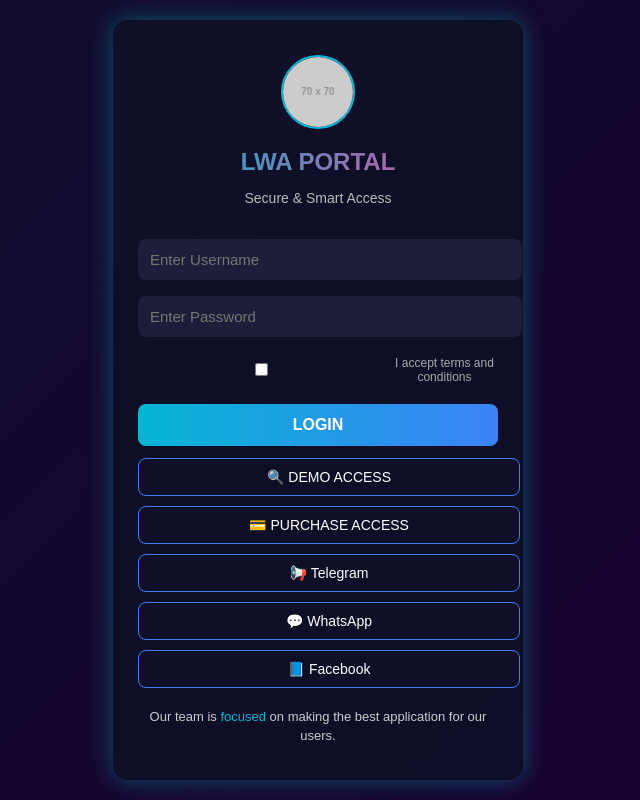
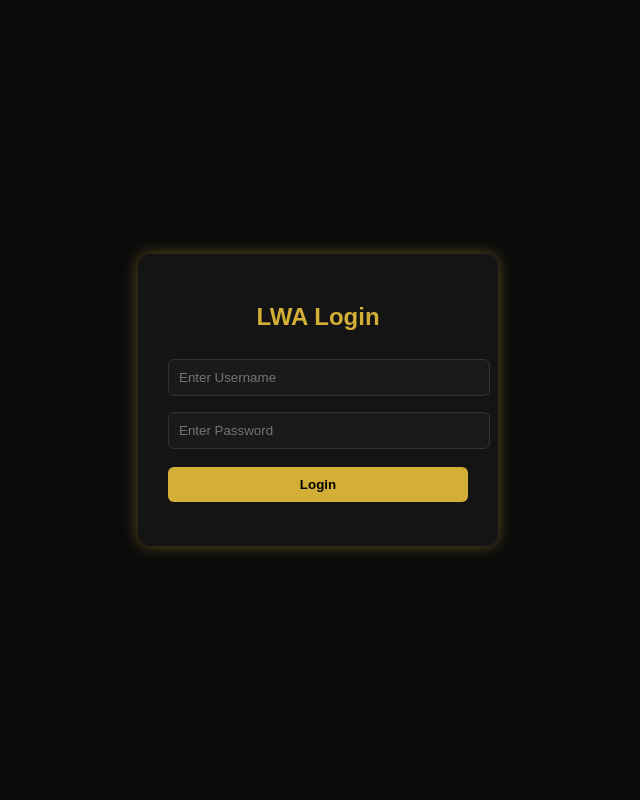
Before and after one commit to awanzada786616/Awaisxtoolkit, a plain HTML site: page index.html in a window 1280 px wide. Shown: the whole page, without its empty margins (322-962 px from the left). Drawn offline with Linux system fonts and the light colour scheme; placeholder pictures from the web are drawn by us.

Commit message:
Update index.html

```diff
--- a/index.html
+++ b/index.html
@@ -3,179 +3,89 @@
 <head>
   <meta charset="UTF-8">
   <meta name="viewport" content="width=device-width, initial-scale=1.0">
-  <title>LWA Portal - Login</title>
+  <title>LWA Login</title>
   <style>
     body {
-      margin: 0;
       font-family: Arial, sans-serif;
-      background: linear-gradient(135deg, #0f0f2d, #1a0033);
+      background: #0b0b0b;
       color: #fff;
       display: flex;
       justify-content: center;
       align-items: center;
-      min-height: 100vh;
+      height: 100vh;
+      margin: 0;
     }
-
-    .container {
-      background: rgba(15, 15, 40, 0.95);
-      padding: 35px 25px;
-      border-radius: 15px;
-      box-shadow: 0px 0px 25px rgba(0, 255, 255, 0.3);
-      width: 360px;
+    .login-box {
+      background: #141414;
+      padding: 30px;
+      border-radius: 12px;
+      box-shadow: 0px 0px 15px rgba(212, 175, 55, 0.4);
       text-align: center;
+      width: 300px;
     }
-
-    .logo {
-      margin-bottom: 15px;
+    h2 {
+      margin-bottom: 20px;
+      color: #d4af37;
     }
-
-    .logo img {
-      width: 70px;
-      height: 70px;
-      border-radius: 50%;
-      border: 2px solid #06b6d4;
-    }
-
-    h2 {
-      font-size: 24px;
-      background: linear-gradient(90deg, #06b6d4, #ec4899);
-      -webkit-background-clip: text;
-      -webkit-text-fill-color: transparent;
-      margin: 10px 0;
-    }
-
-    p {
-      font-size: 14px;
-      color: #bbb;
-      margin-bottom: 25px;
-    }
-
     input {
       width: 100%;
-      padding: 12px;
+      padding: 10px;
       margin: 8px 0;
-      border: none;
-      border-radius: 8px;
-      outline: none;
-      font-size: 15px;
+      border: 1px solid #333;
+      border-radius: 6px;
+      background: #1a1a1a;
+      color: #fff;
     }
-
-    input[type="text"], input[type="password"] {
-      background: #1e1e3a;
-      color: white;
-    }
-
-    label {
-      font-size: 12px;
-      display: flex;
-      align-items: center;
-      gap: 6px;
-      margin: 10px 0;
-      cursor: pointer;
-      color: #aaa;
-    }
-
-    .btn {
-      width: 100%;
-      padding: 12px;
-      margin-top: 10px;
-      border: none;
-      border-radius: 8px;
-      cursor: pointer;
-      font-size: 16px;
-      font-weight: bold;
-      color: white;
-      background: linear-gradient(90deg, #06b6d4, #3b82f6);
-      transition: 0.3s;
-    }
-
-    .btn:hover {
-      opacity: 0.85;
-    }
-
-    .other-btn {
+    button {
       width: 100%;
       padding: 10px;
+      background: #d4af37;
+      color: #000;
+      font-weight: bold;
+      border: none;
+      border-radius: 6px;
+      cursor: pointer;
       margin-top: 10px;
-      border: 1px solid #3b82f6;
-      border-radius: 8px;
-      cursor: pointer;
+    }
+    button:hover {
+      background: #c19b2e;
+    }
+    .error {
+      color: red;
       font-size: 14px;
-      color: #fff;
-      background: transparent;
-      transition: 0.3s;
-      display: flex;
-      align-items: center;
-      justify-content: center;
-      gap: 8px;
-      text-decoration: none;
-    }
-
-    .other-btn:hover {
-      background: #3b82f6;
-    }
-
-    .error {
-      color: #f87171;
-      font-size: 14px;
-      margin-top: 12px;
-      font-weight: bold;
-    }
-
-    .bottom-text {
-      margin-top: 20px;
-      font-size: 13px;
-      color: #ccc;
-      line-height: 1.4;
-    }
-
-    .highlight {
-      color: #06b6d4;
+      margin-top: 10px;
     }
   </style>
 </head>
 <body>
 
-  <div class="container">
-    <div class="logo">
-      <img src="https://via.placeholder.com/70" alt="Logo">
-    </div>
-    <h2>LWA PORTAL</h2>
-    <p>Secure & Smart Access</p>
-
-    <form onsubmit="return checkLogin(event)">
-      <input type="text" id="username" placeholder="Enter Username" required>
-      <input type="password" id="password" placeholder="Enter Password" required>
-      <label><input type="checkbox"> I accept terms and conditions</label>
-      <button type="submit" class="btn">LOGIN</button>
-      <div id="error" class="error"></div>
-    </form>
-
-    <!-- Extra Buttons -->
-    <a href="demo.html" class="other-btn">🔍 DEMO ACCESS</a>
-    <a href="https://wa.me/+923342002756" target="_blank" class="other-btn">💳 PURCHASE ACCESS</a>
-
-    <!-- Social Media Buttons -->
-    <a href="https://t.me/yourchannel" target="_blank" class="other-btn">📢 Telegram</a>
-    <a href="https://wa.me/923342002756" target="_blank" class="other-btn">💬 WhatsApp</a>
-    <a href="https://facebook.com/yourpage" target="_blank" class="other-btn">📘 Facebook</a>
-
-    <div class="bottom-text">
-      Our team is <span class="highlight">focused</span> on making the best application for our users.
-    </div>
+  <div class="login-box">
+    <h2>LWA Login</h2>
+    <input type="text" id="username" placeholder="Enter Username">
+    <input type="password" id="password" placeholder="Enter Password">
+    <button onclick="login()">Login</button>
+    <p class="error" id="error"></p>
   </div>
 
   <script>
-    function checkLogin(event) {
-      event.preventDefault();
-      const user = document.getElementById("username").value.trim();
-      const pass = document.getElementById("password").value.trim();
+    async function login() {
+      const username = document.getElementById("username").value.trim();
+      const password = document.getElementById("password").value.trim();
       const errorBox = document.getElementById("error");
 
-      if (user === "Awais" && pass === "wasi786") {
-        window.location.href = "dashboard.html"; // Redirect to dashboard.html
-      } else {
-        errorBox.textContent = "❌ Invalid Username or Password!";
+      try {
+        const response = await fetch("https://raw.githubusercontent.com/awanzada786616/Awaisxtoolkit/refs/heads/main/users.json");
+        const users = await response.json();
+
+        const userFound = users.find(u => u.username === username && u.password === password);
+
+        if (userFound) {
+          window.location.href = "dashboard.html"; // ✅ yahan login success hone pe dashboard khulega
+        } else {
+          errorBox.textContent = "❌ Invalid Username or Password";
+        }
+      } catch (err) {
+        errorBox.textContent = "⚠️ Error loading users list!";
       }
     }
   </script>
```
